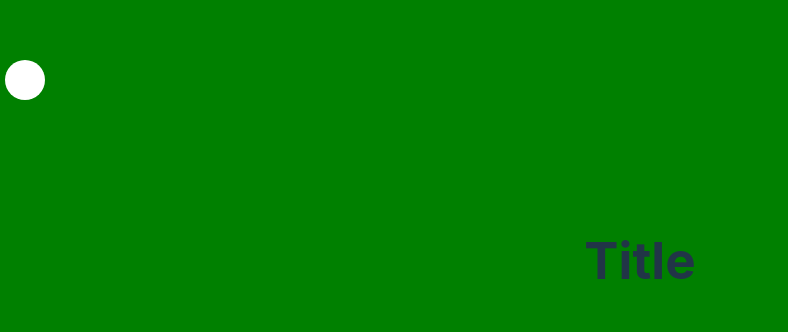
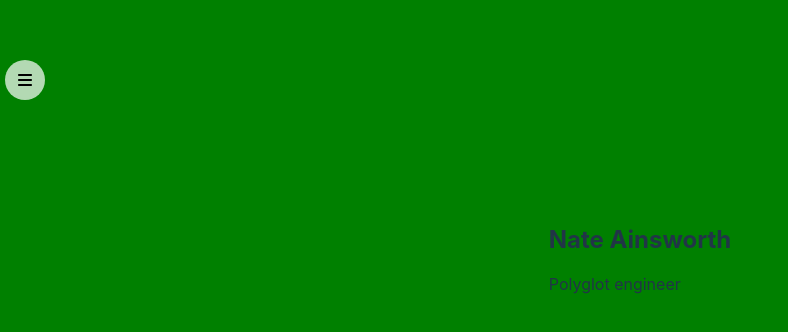
Before and after one commit to nateainsworth/scrolling-home, a Vue app: page / in a window 1280 px wide. Shown: the part 140-472 px from the top of the page, without its empty margins (0-788 px from the left). Built offline with nearby package versions, Linux system fonts and the light colour scheme.

Commit message:
pre veutify

```diff
--- a/package.json
+++ b/package.json
@@ -9,6 +9,11 @@
     "preview": "vite preview"
   },
   "dependencies": {
+    "@fortawesome/fontawesome-svg-core": "^6.2.1",
+    "@fortawesome/free-brands-svg-icons": "^6.2.1",
+    "@fortawesome/free-regular-svg-icons": "^6.2.1",
+    "@fortawesome/free-solid-svg-icons": "^6.2.1",
+    "@fortawesome/vue-fontawesome": "^3.0.2",
     "moment": "^2.29.4",
     "vue": "^3.2.41"
   },
--- a/src/App.vue
+++ b/src/App.vue
@@ -6,36 +6,20 @@ import Rcadia from './components/Rcadia.vue'
 
   const pageComponents = [Home,Ouioui,Rcadia];
 
-// usage:
-class page {
-  constructor(pageval) {
-    this.pageval = ref(pageval);
-  }
-}
-
-
-
-
   const pages = ref([]);
   const titles = ref([]);
   const lock = (num, lower = 0, upper) => {
     return num < lower ? lower : num > upper ? upper : num;
   };
 
-  const page1 = ref('');
-  const page2 = ref('');
-  const page3 = ref('');
-  const message =  ref('Hello World');
   const isDragging = ref(false);
   const dragItemTop = ref('0px')
-
   const boundary = ref('');
   const draggable = ref('');
   const pagecont = ref('');
   const pageTrigger = ref([]);
   const activePage = ref('page0');
   const lastPercentage = ref(0);
-  const scrollHeight = ref(0);
 
   const lockToBoundary = (x:any, y:any)  => {
       const boundaryPos = boundary.value.getBoundingClientRect();
@@ -73,20 +57,14 @@ class page {
         }
       }
 
-
       for(const trigger in triggers){
         console.log(trigger);
         console.log(triggers[trigger]);
         if (triggers[trigger].start < pagecont.value.scrollTop && triggers[trigger].end > pagecont.value.scrollTop){
           activePage.value = "page" + trigger;
-
-            console.log(activePage.value);
-              console.log(pages.value[trigger].page.offsetTop);
           jumpToPage = pages.value[trigger].page.offsetTop;
-              nextTick(() => {
           pagecont.value.scrollTop = jumpToPage;
-              });
-
+          break;
         }
       }
 
@@ -150,7 +128,9 @@ class page {
     >
     <div ref="draggable"
            class="drag-handle"
-           :class="{'grabbing': isDragging},{'hint': lastPercentage < '70'}"></div>
+           :class="{'grabbing': isDragging},{'hint': lastPercentage < '70'}">
+           <i class="fa-solid fa-bars" style="color:"></i>
+           </div>
     </div>
     </div>
     <div>
@@ -178,13 +158,24 @@ class page {
   width:40px;
   height:40px;
   border-radius: 50%;
-  background-color:#ffffff;
+  background-color:rgba(255,255,255,0.7);
   top: v-bind('dragItemTop');
   position: absolute;
   cursor: -webkit-grab;
   cursor: grab;
   pointer-events: auto;
+  display: flex;
+  justify-content: center;
+  align-items: center;
 
+}
+.drag-handle:hover{
+    background-color:rgba(255,255,255,1);
+}
+
+.drag-handle svg{
+  pointer-events: none;
+  color: black;
 }
 
 .drag-handle.hint:hover::after{
--- a/src/components/Home.vue
+++ b/src/components/Home.vue
@@ -22,7 +22,10 @@ defineExpose({
 <template>
   <div ref="page" class='page-box' style="background:green;" :class="{'drag-view': props.isDragging}" v-if="props.activePage == props.pageName || props.isDragging">
     <div class='page-main' style="background:green;">
-      <h1>Title</h1>
+      <div class="title-area">
+        <h2>Nate Ainsworth</h2>
+        <p>Polyglot engineer</p>
+      </div>
     </div>
     <div class="page-contents" v-if="!props.isDragging">
           <h2>
@@ -61,4 +64,8 @@ defineExpose({
     align-items: center;
     justify-content: center;
   }
+
+  .title-area{
+    text-align:left;
+  }
 </style>
--- a/src/main.ts
+++ b/src/main.ts
@@ -2,4 +2,14 @@ import { createApp } from 'vue'
 import './style.css'
 import App from './App.vue'
 
-createApp(App).mount('#app')
+import { library, dom } from "@fortawesome/fontawesome-svg-core";
+import { FontAwesomeIcon } from "@fortawesome/vue-fontawesome";
+import { fas } from '@fortawesome/free-solid-svg-icons'
+import { fab } from '@fortawesome/free-brands-svg-icons';
+import { far } from '@fortawesome/free-regular-svg-icons';
+library.add(fas, far, fab)
+dom.watch();
+
+createApp(App)
+  .component("font-awesome-icon", FontAwesomeIcon)
+  .mount('#app')
```
Also changed, not shown: 1 other file (tests, documents, lock files or other folders). Lines whose indentation alone changed are shown as unchanged.
